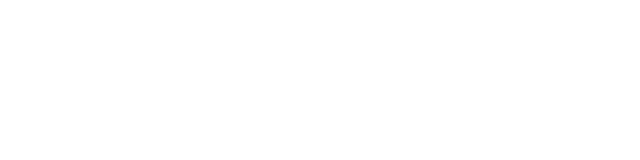
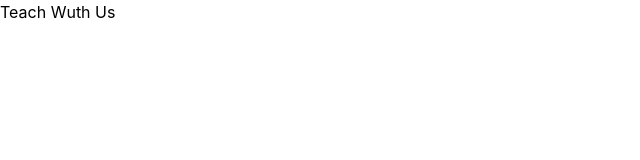
Before and after one commit to madhavareddyrb/LMS-PROJECT, a React (Vite) app in the folder lmsProject/: page /teachwithus in a window 1280 px wide. Before the commit this address had no page. Shown: the top 160 px of the page, without its empty margins (0-640 px from the left). Built offline with nearby package versions, Linux system fonts and the light colour scheme.

Commit message:
Worked on Teach With us page

```diff
--- a/lmsProject/src/App.jsx
+++ b/lmsProject/src/App.jsx
@@ -4,6 +4,7 @@
 import Autherization from "./Components/AuthenticationAndAuthriztion/Autherization/Autherization";
 import { Counter } from "./features/counter/Counter.jsx";
 import HomePage from "./Components/HomePageComponents/HomePage/HomePage.jsx";
+import TeachWithUsBanner from "./Components/TeachOnUsPageComponents/TeachWithUsBanner/TeachWithUsBanner.jsx";
 
 function App() {
   return (
@@ -14,6 +15,7 @@
           <Route path="/counter" element={<Counter />} />
           <Route path="/login" element={<Login />} />
           <Route path="/profile" element={<Autherization />} />
+          <Route path="/teachwithus" element={< TeachWithUsBanner/>} />
         </Routes>
       </BrowserRouter>
     </>
--- a/lmsProject/src/Components/HomePageComponents/Navbar/Navbar.jsx
+++ b/lmsProject/src/Components/HomePageComponents/Navbar/Navbar.jsx
@@ -12,10 +12,11 @@
 import Tooltip from "@mui/material/Tooltip";
 import MenuItem from "@mui/material/MenuItem";
 import AdbIcon from "@mui/icons-material/Adb";
+
 import "./Navbar.css";
 import HeroBanner from "../HeroBanner/HeroBanner";
 import TopCategories from "../TopCategories/TopCategories";
-import { useNavigate } from "react-router-dom";
+import { useNavigate, NavLink } from "react-router-dom";
 import { useSelector, useDispatch } from "react-redux";
 
 const pages = ["Home", "Courses", "Pricing"];
@@ -138,6 +139,7 @@
                 </Button>
               ))}
             </Box>
+            <NavLink to="/teachwithus"></NavLink>
             <Box className="LoginButton" onClick={LoginRoute}>
               Login
             </Box>
--- /dev/null
+++ b/lmsProject/src/Components/TeachOnUsPageComponents/TeachWithUsBanner/TeachWithUsBanner.jsx
@@ -0,0 +1,6 @@
+
+export default function TeachWithUsBanner(){
+  return (<>
+  <h2>Teach Wuth Us</h2>
+  </>)
+}
```
Also changed, not shown: lmsProject/src/Components/TeachOnUsPageComponents/TeachWithUsBanner/TeachWithUsBanner.css (added).
